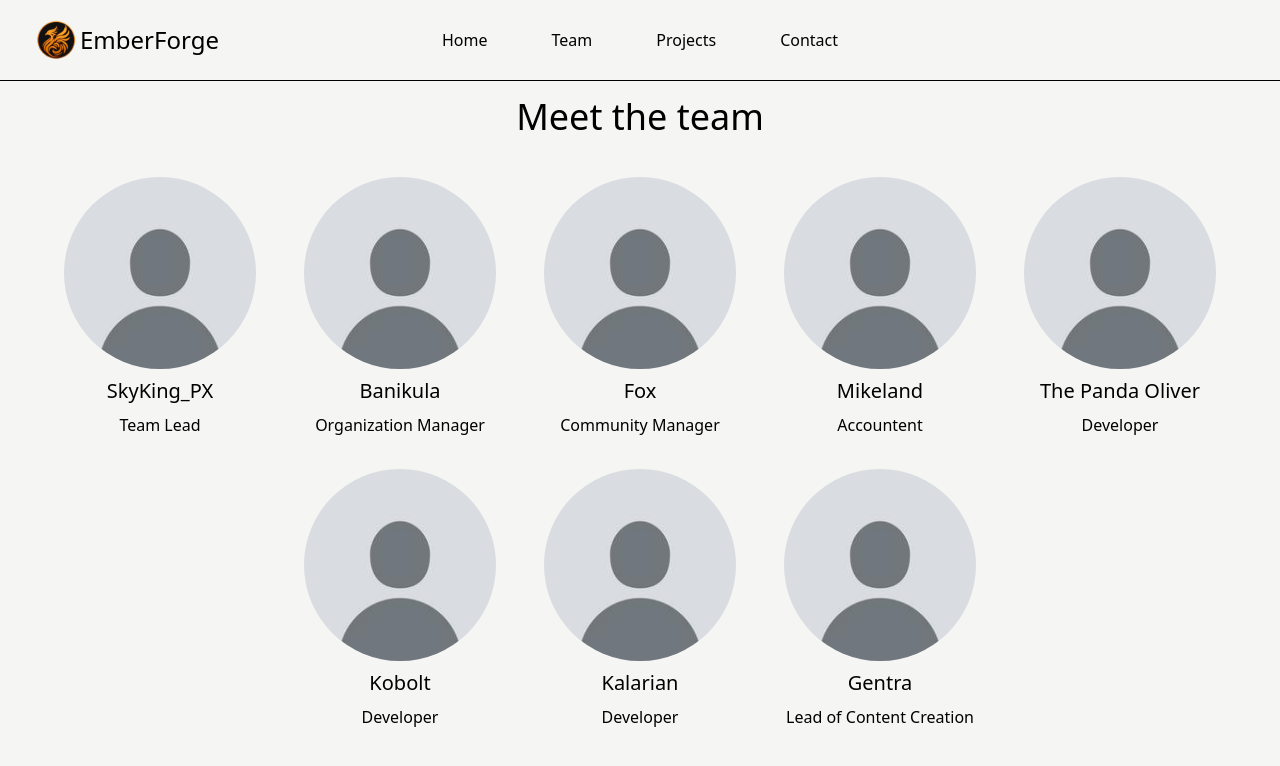
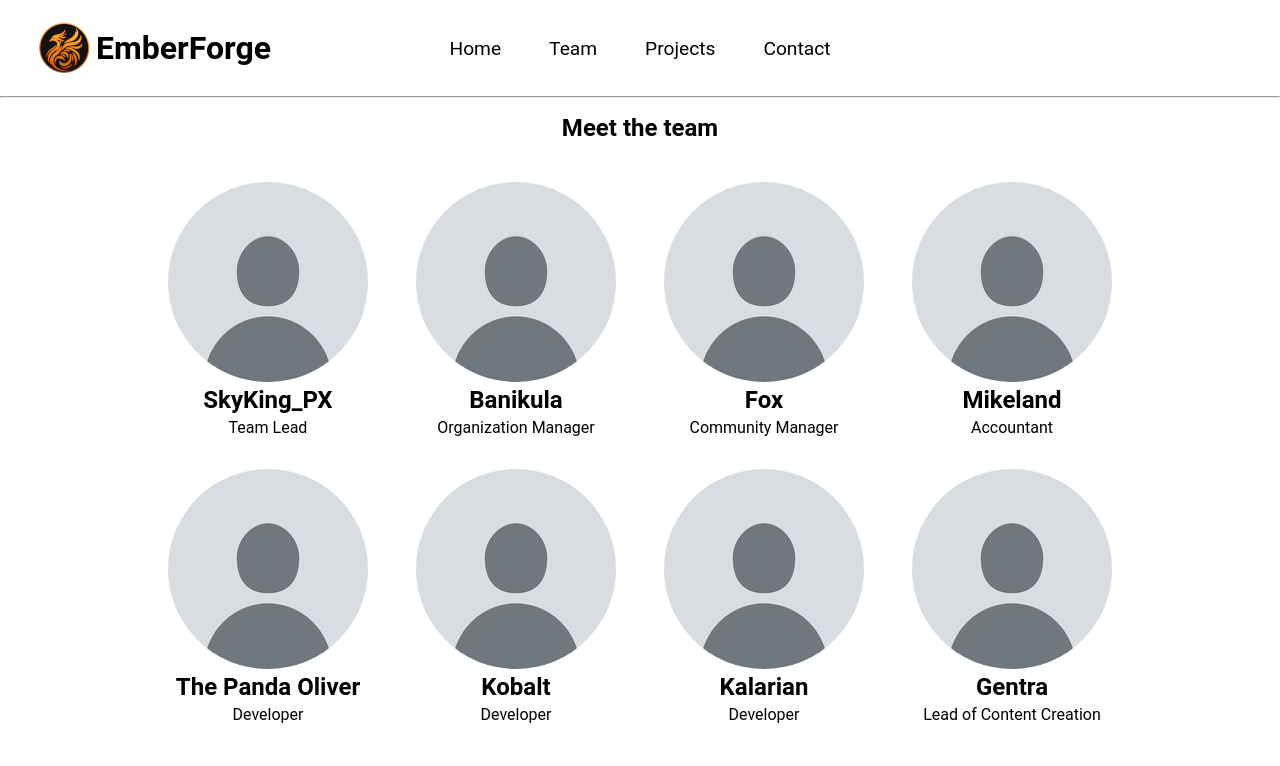
Before and after one commit to SkyKingPX/emberforge-website, a Next.js app: page /team in a window 1280 px wide. Shown: the top 766 px of the page. Built offline with nearby package versions, Linux system fonts and the light colour scheme.

Commit message:
Add global styles and update header and member components for improved layout

```diff
--- a/package.json
+++ b/package.json
@@ -9,6 +9,7 @@
     "lint": "next lint"
   },
   "dependencies": {
+    "@base-ui-components/react": "^1.0.0-alpha.6",
     "@tailwindcss/postcss": "^4.0.12",
     "next": "15.2.1",
     "postcss": "^8.5.3",
--- a/src/app/layout.tsx
+++ b/src/app/layout.tsx
@@ -1,6 +1,6 @@
 import {Metadata} from "next";
 import {ReactNode, Suspense} from "react";
-import "@styles/tailwind.css";
+import "@styles/globals.css";
 import Header from "@components/header";
 import StyledComponentsRegistry from "@/registry";
 
@@ -12,7 +12,7 @@ export const metadata: Metadata = {
 export default function RootLayout({children}: Readonly<{children: ReactNode}>) {
 	return (
 		<html lang="en">
-			<body className={"bg-stone-100 dark:bg-stone-950 text-black dark:text-white"}>
+			<body>
 				<StyledComponentsRegistry>
 					<Header/>
 
--- a/src/app/team/page.tsx
+++ b/src/app/team/page.tsx
@@ -3,7 +3,7 @@ import {PageSection} from "@components/layoutStyles";
 import styled from "styled-components";
 import Link from "next/link";
 import {Fragment, useEffect, useState} from "react";
-import {useRouter, useSearchParams} from "next/navigation";
+import {useSearchParams} from "next/navigation";
 
 type member = {
 	name: string;
@@ -33,7 +33,7 @@ const team_members: member[] = [
 	},
 	{
 		name: "Mikeland",
-		role: "Accountent",
+		role: "Accountant",
 		image: "/team/profiles/john_doe.jpg",
 		bio: "John is the founder of EmberForge and has over 10 years of experience in the tech industry.",
 	},
@@ -44,7 +44,7 @@ const team_members: member[] = [
 		bio: "John is the founder of EmberForge and has over 10 years of experience in the tech industry.",
 	},
 	{
-		name: "Kobolt",
+		name: "Kobalt",
 		role: "Developer",
 		image: "/team/profiles/john_doe.jpg",
 		bio: "John is the founder of EmberForge and has over 10 years of experience in the tech industry.",
@@ -80,29 +80,25 @@ const Grid = styled.div`
 	}
 `;
 
-const StyledLink = styled(Link)`
-	width: fit-content;
+const MemberButton = styled(Link)`
+	display: flex;
+	flex-direction: column;
+	align-items: center;
 
-	padding: calc(var(--spacing) * 2) calc(var(--spacing) * 4);
+	gap: 4px;
 
-	transition: background-color var(--default-transition-duration) var(--default-transition-timing-function);
-
-	border-radius: var(--radius-lg);
-
-	&:hover {
-		background-color: rgba(0, 0, 0, 0.3);
-
-		@media (prefers-color-scheme: dark) {
-			background-color: rgba(255, 255, 255, 0.3);
-		}
+	img {
+		border-radius: 100rem;
 	}
 
-	&:active {
-		background-color: rgba(0, 0, 0, 0.2);
+	.member-name {
+		font-weight: bold;
+		font-size: 1.5em;
+		text-align: center;
+	}
 
-		@media (prefers-color-scheme: dark) {
-			background-color: rgba(255, 255, 255, 0.2);
-		}
+	.member-role {
+
 	}
 `;
 
@@ -118,67 +114,25 @@ export default function Team() {
 
 	function Member({member}: {member: member}) {
 		return (
-			<StyledLink href={`?member=${team_members.indexOf(member)}`} className={"flex flex-col items-center gap-2"}>
+			<MemberButton href={`?member=${team_members.indexOf(member)}`} className={"btn"}>
 				{/* eslint-disable-next-line @next/next/no-img-element */}
-				<img src={member.image} alt={member.name} className={"rounded-full w-full aspect-square object-cover"}/>
-				<p className={"text-xl"}>{member.name}</p>
-				<p>{member.role}</p>
-			</StyledLink>
+				<img src={member.image} alt={member.name}/>
+				<p className={"member-name"}>{member.name}</p>
+				<p className={"member-role"}>{member.role}</p>
+			</MemberButton>
 		);
 	}
 
 	return (
 		<Fragment>
 			<PageSection>
-				<h1 className={"text-center text-4xl"}>Meet the team</h1>
+				<h1 style={{justifySelf: "center"}}>Meet the team</h1>
 				<Grid>
 					{
 						team_members.map((value, index) => (<Member member={value} key={index}/>))
 					}
 				</Grid>
 			</PageSection>
-
-			<MemberPopup member={selectedMember} open={memberParam !== null}/>
 		</Fragment>
 	);
 }
-
-/* Popup */
-
-function MemberPopup({member, open}: {member: member, open: boolean}) {
-	const router = useRouter();
-
-	function closePopup() {
-		router.push("?");
-	}
-
-	return (
-		<div className={`fixed top-0 left-0 w-full h-full z-50 bg-black/40 transition-opacity duration-300
-		flex justify-center items-center
-		${open ? "opacity-100 pointer-events-auto" : "opacity-0 pointer-events-none"}`} onClick={closePopup}>
-			<div className={`bg-stone-100 dark:bg-stone-950 p-4 rounded-xl w-full h-fit
-			border-2 border-stone-300 dark:border-stone-800
-			flex flex-row gap-4 max-w-4xl`}>
-				<div className={"flex flex-row gap-4"}>
-					<div className={"max-w-md justify-center justify-items-center"}>
-						{/* eslint-disable-next-line @next/next/no-img-element */}
-						<img src={member?.image} alt={member?.name}
-						     className={"rounded-full size-32 aspect-square object-cover"}/>
-						<h2 className={"text-3xl text-center"}>{member?.name}</h2>
-						<p className={"text-center"}>{member?.role}</p>
-					</div>
-					<div>
-						<div className={"ml-auto w-fit"}>
-							<Link href={"?"} className={`rounded-full p-2 transition-colors size-32
-					hover:bg-black/30 active:bg-black/20
-					dark:hover:bg-white/30 dark:active:bg-white/20`}>
-								X
-							</Link>
-						</div>
-						<p>{member.bio}</p>
-					</div>
-				</div>
-			</div>
-		</div>
-	);
-}
--- a/src/components/header.tsx
+++ b/src/components/header.tsx
@@ -8,55 +8,52 @@ const StyledNav = styled.nav`
 	display: grid;
 	grid-template-columns: 1fr auto 1fr;
 	justify-content: space-between;
+	align-items: center;
 
-	margin: calc(var(--spacing) * 2) calc(var(--spacing) * 4);
+	margin: .5rem 1rem;
+
+	.logo {
+		display: flex;
+		flex-direction: row;
+
+		align-items: center;
+
+		img {
+			height: 4em;
+			aspect-ratio: 1/1;
+		}
+
+		h1 {
+			font-size: 2em;
+		}
+	}
+
+	ul {
+		list-style: none;
+		display: flex;
+		flex-direction: row;
+		gap: 1rem;
+
+		font-size: 1.2em;
+	}
 
 	@media (max-width: 1000px) {
 		grid-template-columns: repeat(2, auto);
 	}
 
-	@media (max-width: 700px) {
+	@media (max-width: 750px) {
 		display: flex;
 		flex-direction: column;
 		align-items: center;
 
-		margin: calc(var(--spacing) * 4);
-		gap: calc(var(--spacing) * 2);
+		gap: 1rem;
 	}
 
 	@media (max-width: 450px) {
 		align-items: flex-start;
 
-		margin: calc(var(--spacing) * 2) calc(var(--spacing) * 4);
-
 		ul {
 			display: none;
-		}
-	}
-`;
-
-const StyledLink = styled(Link)`
-	width: fit-content;
-
-	padding: calc(var(--spacing) * 2) calc(var(--spacing) * 4);
-
-	transition: background-color var(--default-transition-duration) var(--default-transition-timing-function);
-
-	border-radius: var(--radius-lg);
-
-	&:hover {
-		background-color: rgba(0, 0, 0, 0.3);
-
-		@media (prefers-color-scheme: dark) {
-			background-color: rgba(255, 255, 255, 0.3);
-		}
-	}
-
-	&:active {
-		background-color: rgba(0, 0, 0, 0.2);
-
-		@media (prefers-color-scheme: dark) {
-			background-color: rgba(255, 255, 255, 0.2);
 		}
 	}
 `;
@@ -66,17 +63,17 @@ export default function Header() {
 	return (
 		<header>
 			<StyledNav>
-				<StyledLink href={"/"}>
-					<div className={"flex flex-row items-center"}>
-						<Image src={logo} alt={"EmberForge Logo"} className={"size-12"}/>
-						<h1 className={"text-2xl"}>EmberForge</h1>
+				<Link href={"/"} className={"btn"}>
+					<div className={"logo"}>
+						<Image src={logo} alt={"EmberForge Logo"}/>
+						<h1>EmberForge</h1>
 					</div>
-				</StyledLink>
-				<ul className={"flex flex-row gap-8 items-center justify-self-center"}>
-					<li><StyledLink href={"/"}>Home</StyledLink></li>
-					<li><StyledLink href={"/team"}>Team</StyledLink></li>
-					<li><StyledLink href={"#"}>Projects</StyledLink></li>
-					<li><StyledLink href={"#"}>Contact</StyledLink></li>
+				</Link>
+				<ul>
+					<li><Link href={"/"} className={"btn"}>Home</Link></li>
+					<li><Link href={"/team"} className={"btn"}>Team</Link></li>
+					<li><Link href={"#"} className={"btn"}>Projects</Link></li>
+					<li><Link href={"#"} className={"btn"}>Contact</Link></li>
 				</ul>
 			</StyledNav>
 			<hr/>
--- a/src/components/layoutStyles.tsx
+++ b/src/components/layoutStyles.tsx
@@ -8,3 +8,38 @@ export const PageSection = styled.section`
 
 	justify-self: center;
 `;
+
+export const PopupMenu = styled.div`
+	position: fixed;
+	top: 0;
+	left: 0;
+	z-index: 50;
+
+	width: fit-content;
+	height: fit-content;
+
+	/* Background */
+	&:before {
+		content: "";
+		position: fixed;
+		top: 0;
+		left: 0;
+		z-index: -1;
+
+		width: 100%;
+		height: 100%;
+
+		background-color: rgba(0, 0, 0, 0.25);
+		backdrop-filter: blur(5px);
+	}
+
+	opacity: 0;
+	transition: opacity 0.5s ease-in-out;
+
+	pointer-events: none;
+
+	&.open {
+		opacity: 100%;
+		pointer-events: all;
+	}
+`
--- /dev/null
+++ b/src/styles/globals.css
@@ -0,0 +1,75 @@
+:root {
+	--clr-bg-primary: #fff;
+	--clr-bg-secondary: #f0f0f0;
+
+	--clr-text-primary: #000;
+
+	--clr-highlight: rgba(0, 0, 0, 0.3);
+
+	@media (prefers-color-scheme: dark) {
+		--clr-bg-primary: #000;
+		--clr-bg-secondary: #111;
+
+		--clr-text-primary: #fff;
+
+		--clr-highlight: rgba(255, 255, 255, 0.3);
+	}
+}
+
+/* Wrapper */
+
+* {
+	box-sizing: border-box;
+	padding: 0;
+	margin: 0;
+}
+
+body {
+	background-color: var(--clr-bg-primary);
+	color: var(--clr-text-primary);
+
+	font-family: Roboto, sans-serif;
+
+	/* Anti-aliasing */
+	-webkit-font-smoothing: antialiased;
+	-moz-osx-font-smoothing: grayscale;
+}
+
+a {
+	text-decoration: inherit;
+	color: inherit;
+}
+
+img {
+	width: unset;
+	height: unset;
+}
+
+/* Components */
+
+.btn {
+	display: inline-block;
+	width: fit-content;
+	height: fit-content;
+
+	padding: 0.5rem 1rem;
+	border-radius: 0.5rem;
+
+	transition: background-color 0.2s ease;
+
+	&:hover {
+		background-color: var(--clr-highlight);
+	}
+}
+
+/* Utilities */
+
+.flex-col {
+	display: flex;
+	flex-direction: column;
+}
+
+.flex-row {
+	display: flex;
+	flex-direction: row;
+}
```
Also changed, not shown: 1 other file (tests, documents, lock files or other folders).
